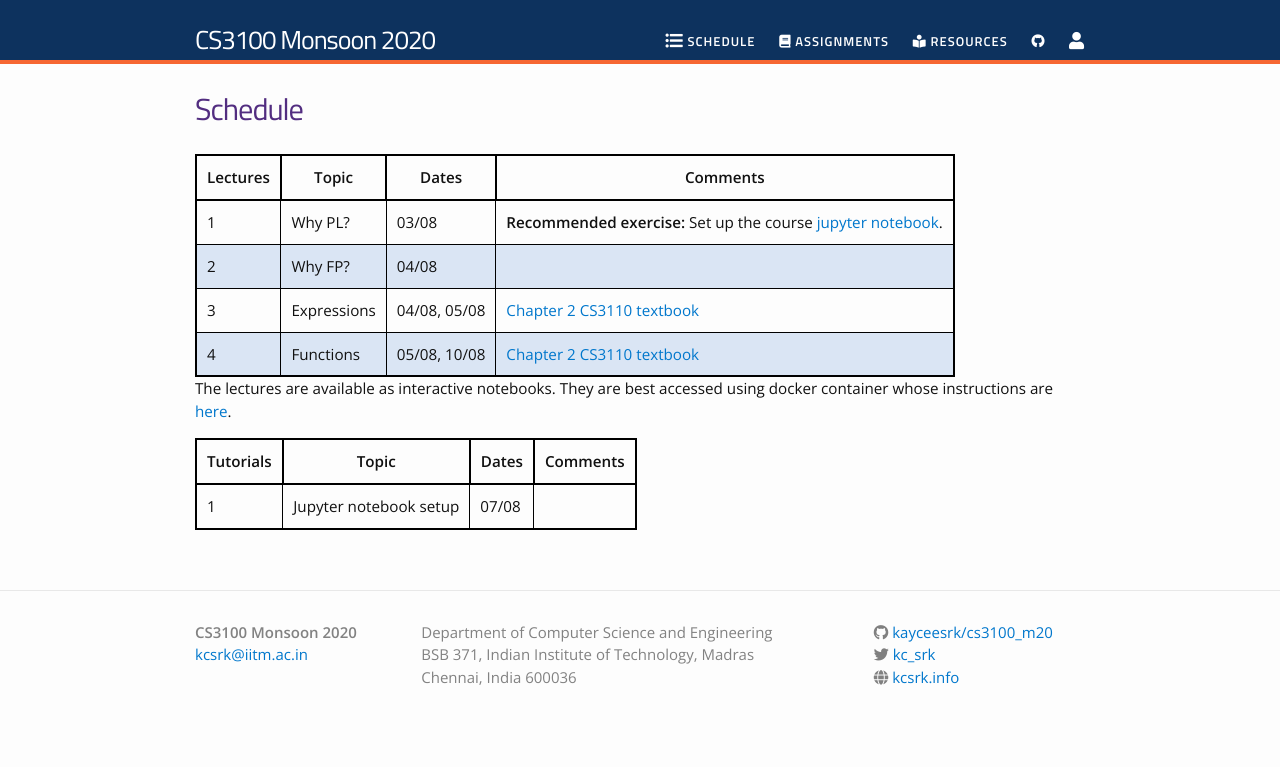
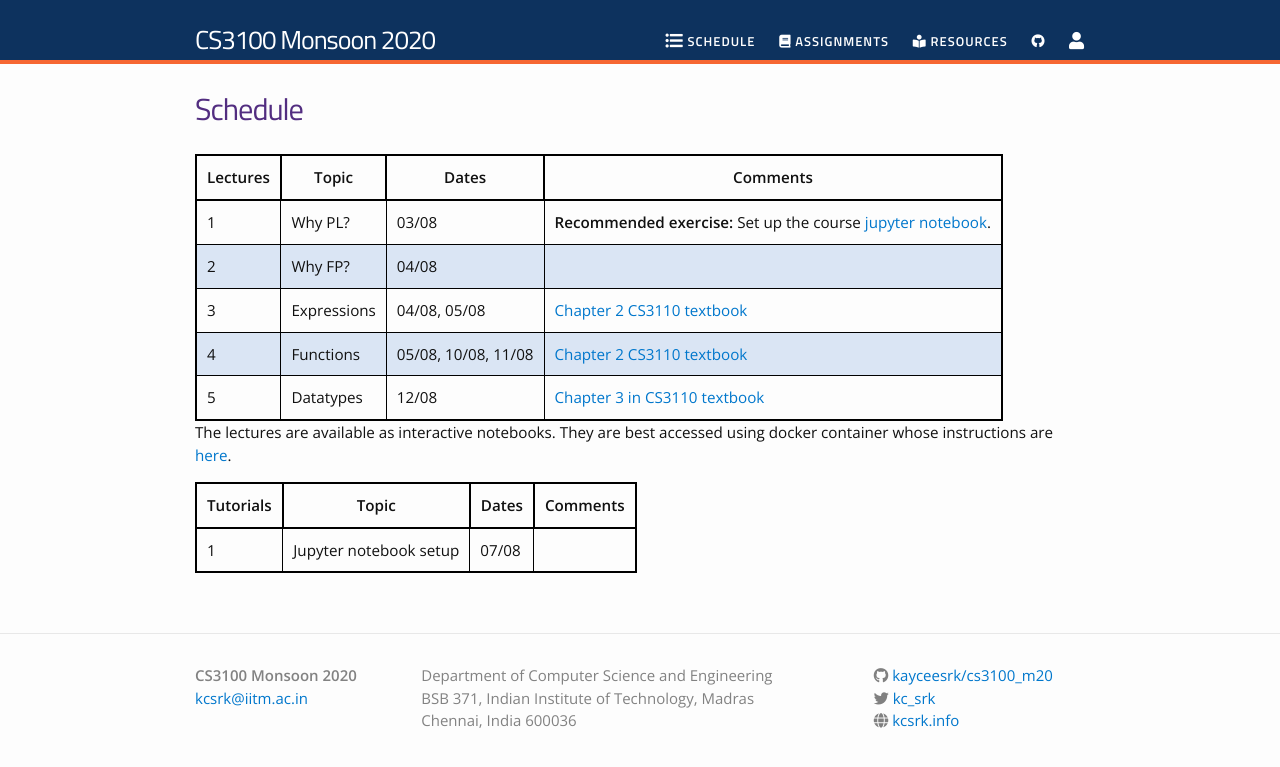
Before and after one commit to kayceesrk/cs3100_m20, a Jekyll site: the page built from schedule.md, in a window 1280 px wide. Shown: the top 767 px of the page. Built offline with Jekyll 4.4.1, drawn with Linux system fonts in a browser that asks for light colours; nearby versions of some CDN libraries.

Commit message:
Additions to schedule

```diff
--- a/schedule.md
+++ b/schedule.md
@@ -9,7 +9,8 @@ permalink: /schedule/
 | 1 | Why PL? | 03/08 | **Recommended exercise:** Set up the course [jupyter notebook](https://github.com/kayceesrk/cs3100_m20#running-the-jupyter-notebooks). |
 | 2 | Why FP? | 04/08 | |
 | 3 | Expressions | 04/08, 05/08 | [Chapter 2 CS3110 textbook](https://www.cs.cornell.edu/courses/cs3110/2019sp/textbook/basics/intro.html) |
-| 4 | Functions | 05/08, 10/08 | [Chapter 2 CS3110 textbook](https://www.cs.cornell.edu/courses/cs3110/2019sp/textbook/basics/intro.html) |
+| 4 | Functions | 05/08, 10/08, 11/08 | [Chapter 2 CS3110 textbook](https://www.cs.cornell.edu/courses/cs3110/2019sp/textbook/basics/intro.html) |
+| 5 | Datatypes | 12/08 | [Chapter 3 in CS3110 textbook](http://www.cs.cornell.edu/courses/cs3110/2019sp/textbook/data/intro.html) |
 
 The lectures are available as interactive notebooks. They are best accessed
 using docker container whose instructions are
```
